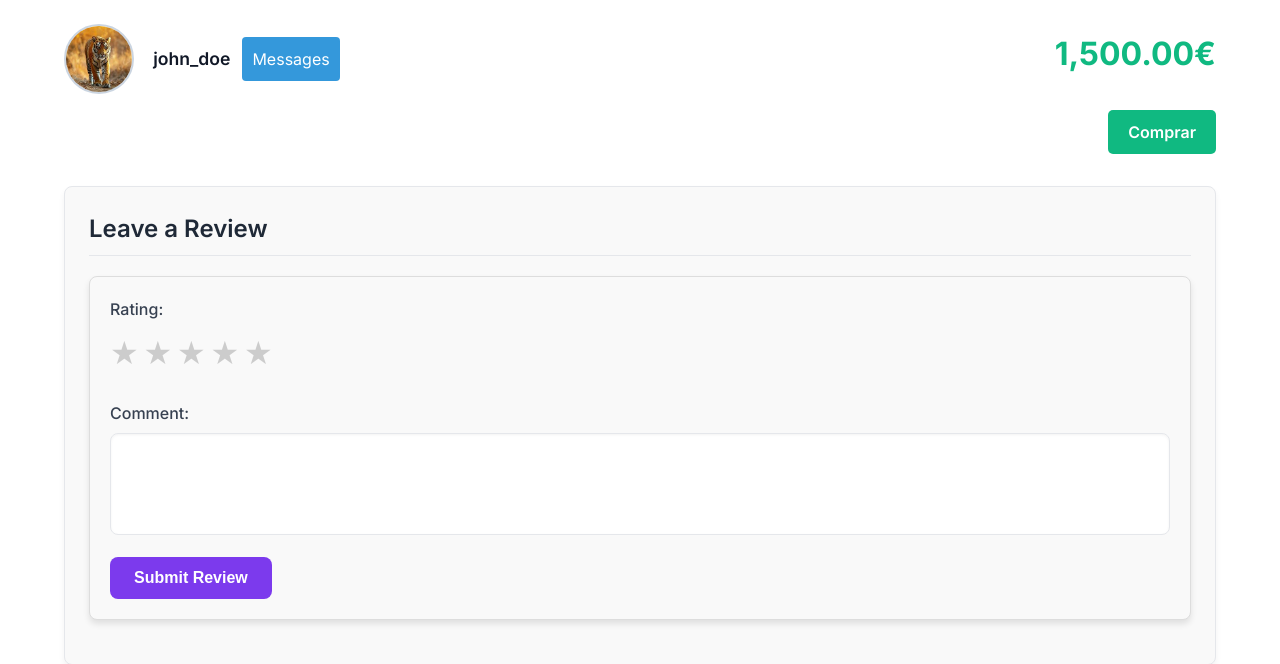
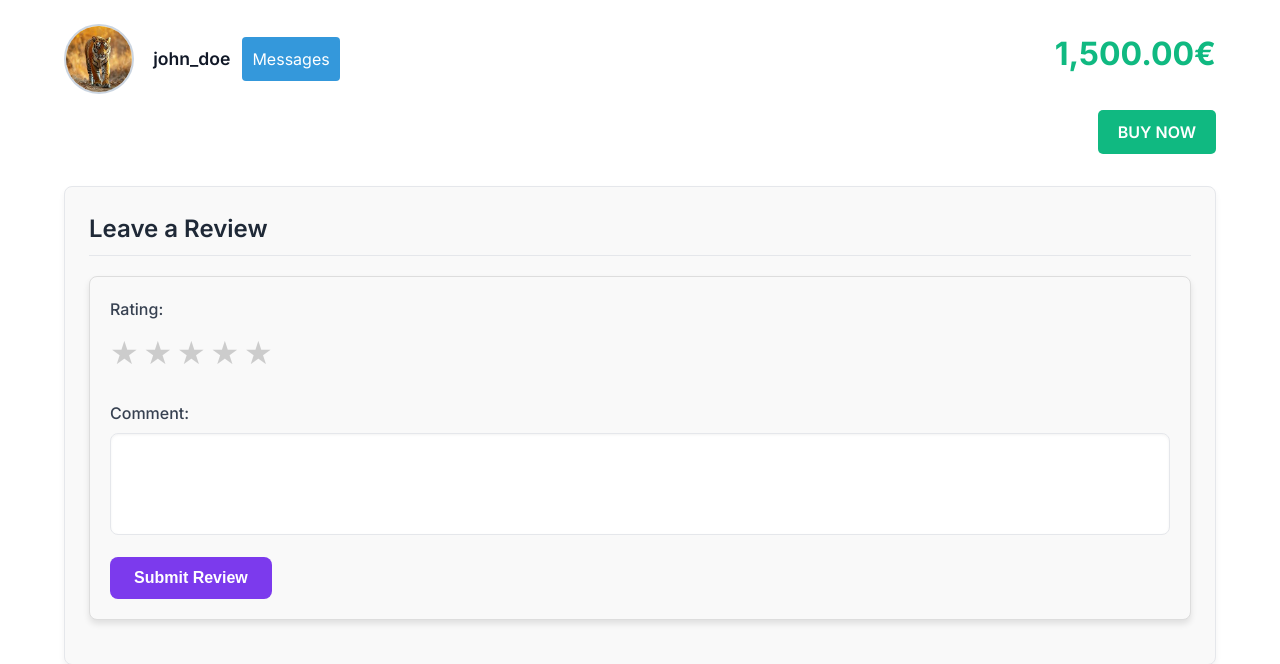
Before and after one commit to FEUP-LTW-2025/ltw-project-ltw15g05, a PHP site: page /pages/service.php?id=1 in a window 1280 px wide. Shown: the part 764-1428 px from the top of the page. Run offline with PHP 8.4, Linux system fonts and the light colour scheme; data comes from the database, SQL or seed files in the repository; both versions use the stored data as it was after the commit.

Commit message:
mudança botão comprar

```diff
--- a/templates/service.tpl.php
+++ b/templates/service.tpl.php
@@ -263,7 +263,7 @@ require_once(__DIR__ . '/../database/user.class.php');
     <div class="buy-buttons">
         <form action="../actions/action_add_to_cart.php" method="post" class="buy-now-form">
             <input type="hidden" name="service_id" value="<?= $service->id ?>">
-            <button type="submit" class="btn-buy-now">Comprar</button>
+            <button type="submit" class="btn-buy-now">BUY NOW</button>
         </form>
     </div>
 
```
Also changed, not shown: database/project_db.db.
